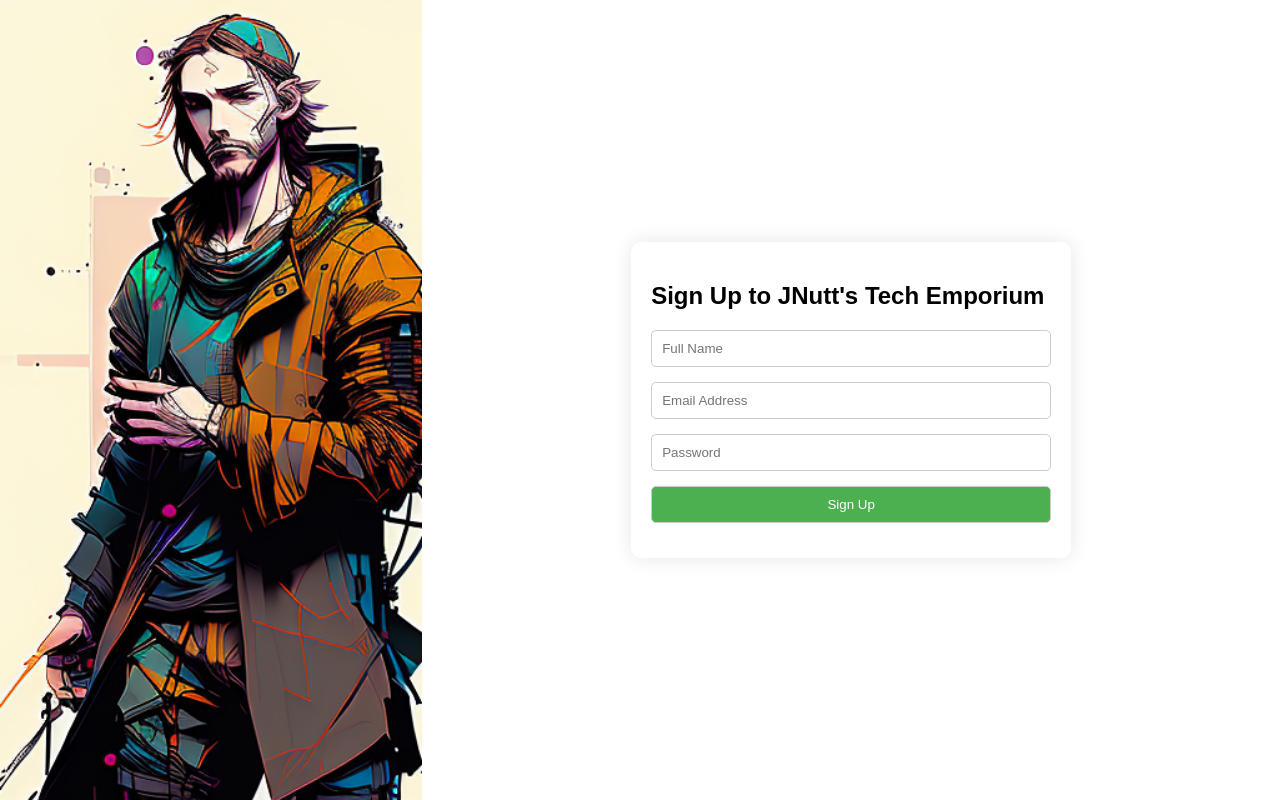
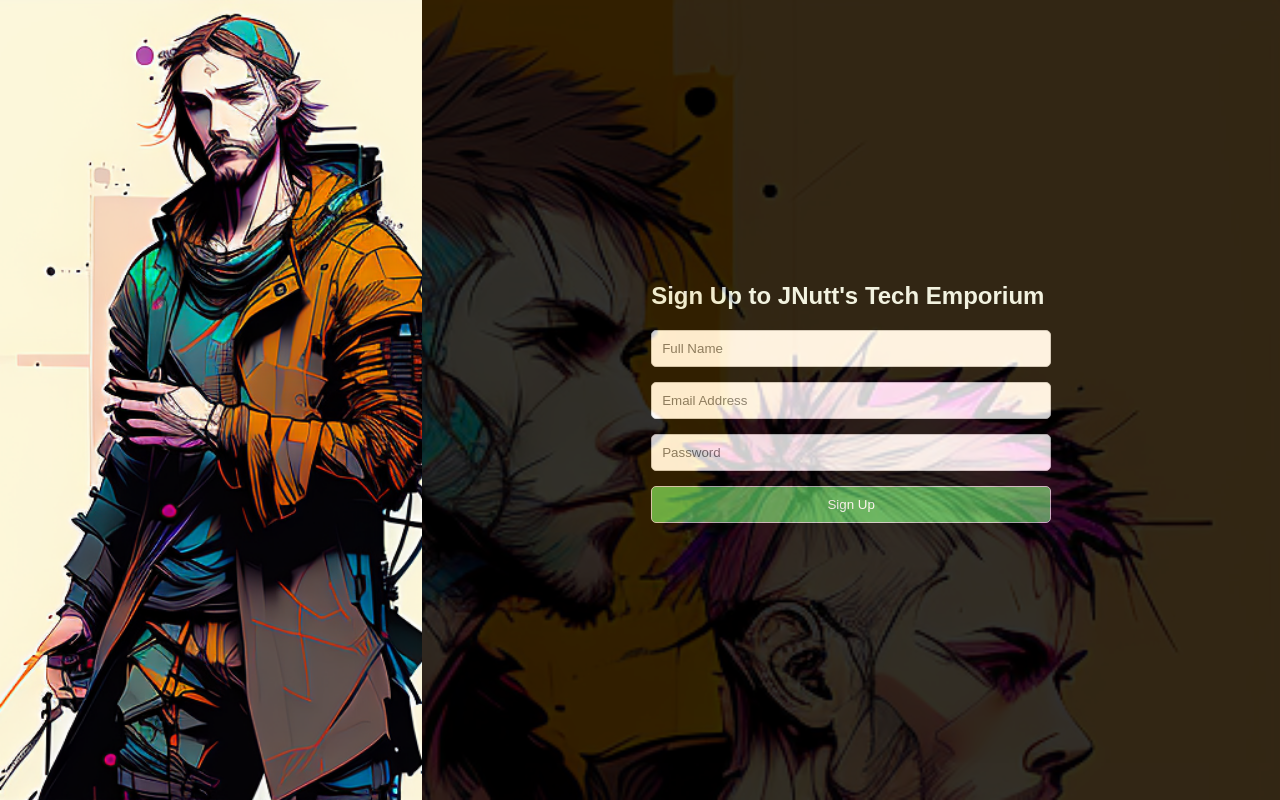
Before and after one commit to jnutt367/technutt-form, a plain HTML site: page index.html in a window 1280 px wide. Drawn offline with Linux system fonts and the light colour scheme.

Commit message:
commit for fully styled for needs to function now

```diff
--- a/styles.css
+++ b/styles.css
@@ -6,7 +6,11 @@ body, html {
 }
 
 .container {
+    background-image: url("2 -  trending on artstation Jesus gives sight to t.png");
     display: flex;
+    color: azure;
+    background-size: cover;
+    background-repeat: no-repeat;
     height: 100%;
 }
 
@@ -20,6 +24,8 @@ body, html {
 .form-container {
     flex: 1;
     display: flex;
+    opacity: 0.8;
+    background-color: black;
     justify-content: center;
     align-items: center;
     padding: 20px;
```
